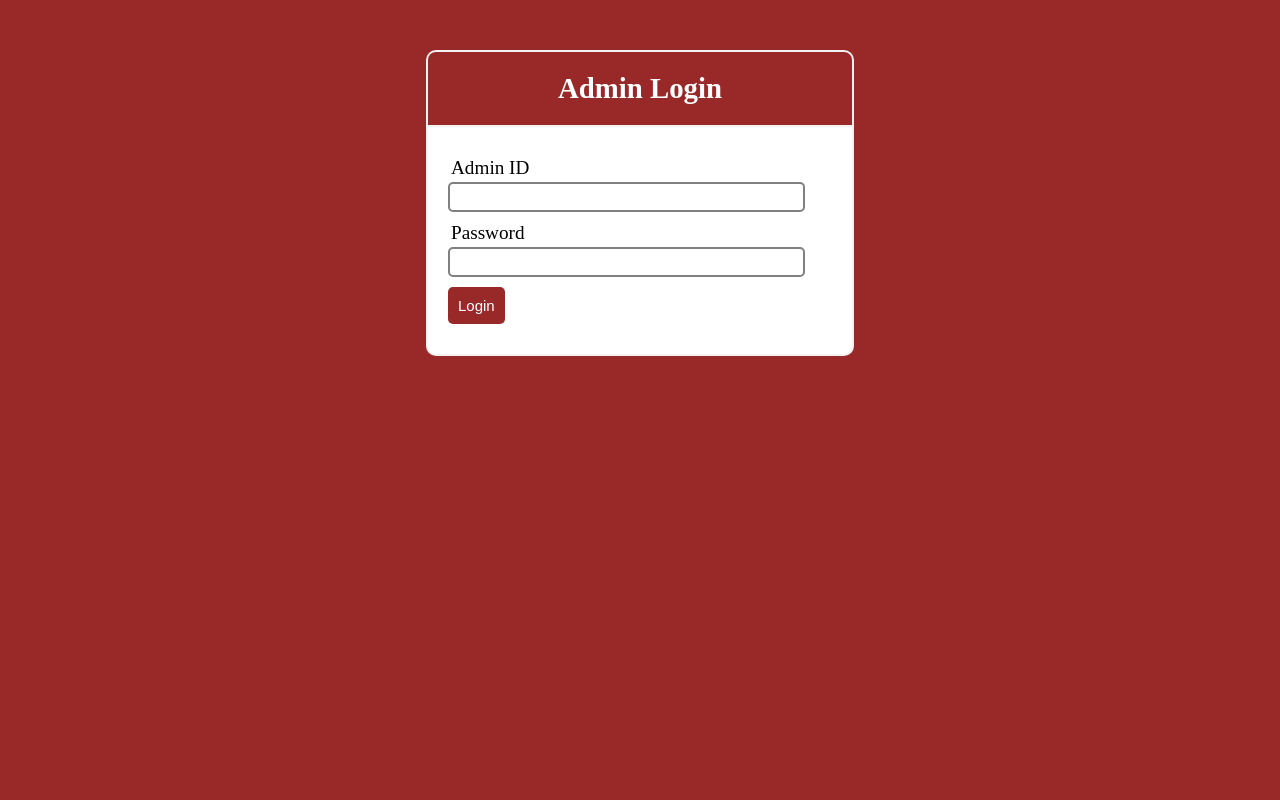
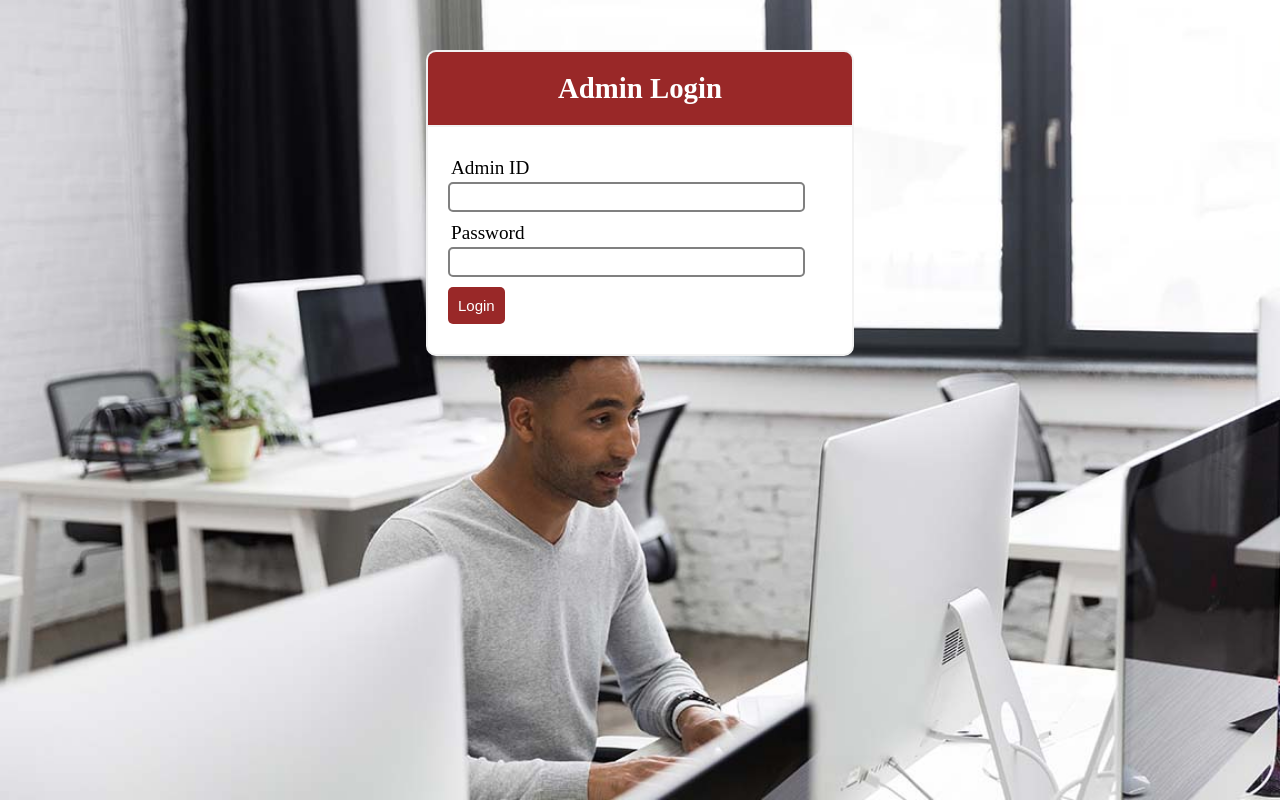
Before and after one commit to PETR0NAPY/DoctorPatient, a PHP site: page /login3.php in a window 1280 px wide. Run offline with PHP 8.4, Linux system fonts and the light colour scheme; data that the repository does not hold is empty.

Commit message:
Styling and staffs

```diff
--- a/style/style4.css
+++ b/style/style4.css
@@ -2,14 +2,13 @@
 *{
 	margin: 0px;
 	padding: 0px;
-
 
 }
 
 
 .Abody{
 	font-size: 120%;
-	background: #992828;
+	/* background: #992828; */
 
 }
 
```
